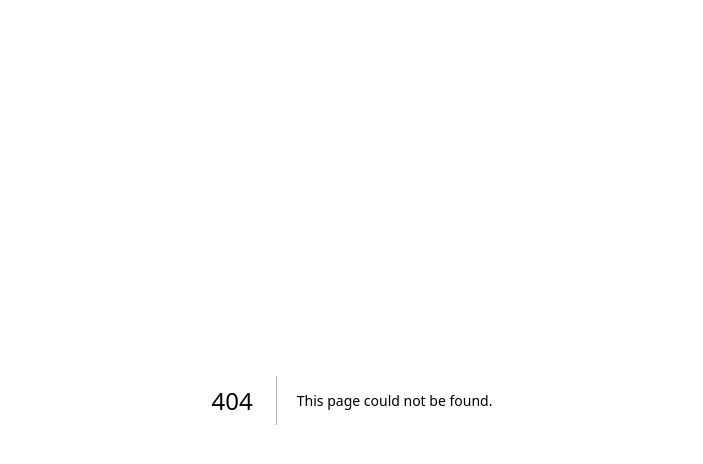
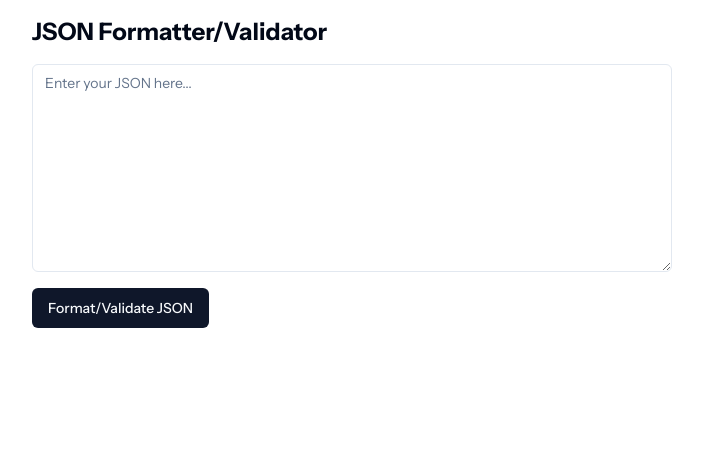
Before and after one commit to anas283/tool-hive, a Next.js app: page /json-formatter in a window 1280 px wide. Before the commit this address had no page. Shown: the top 464 px of the page, without its empty margins (288-991 px from the left). Built offline with nearby package versions, Linux system fonts and the light colour scheme.

Commit message:
Added JSON formatter

```diff
--- /dev/null
+++ b/src/app/json-formatter/json-formatter.tsx
@@ -0,0 +1,74 @@
+"use client"
+
+import React, { useState } from 'react';
+import { Textarea } from "@/components/ui/textarea";
+import { Button } from "@/components/ui/button";
+import { Alert, AlertDescription } from "@/components/ui/alert";
+import { Copy } from 'lucide-react';
+
+const JsonFormatterValidator = () => {
+  const [input, setInput] = useState('');
+  const [output, setOutput] = useState('');
+  const [error, setError] = useState('');
+  const [copied, setCopied] = useState(false);
+
+  const formatJson = () => {
+    try {
+      const parsed = JSON.parse(input);
+      setOutput(JSON.stringify(parsed, null, 2));
+      setError('');
+    } catch (e: any) {
+      setError('Invalid JSON: ' + e.message);
+      setOutput('');
+    }
+  };
+
+  const handleCopy = () => {
+    navigator.clipboard.writeText(output).then(() => {
+      setCopied(true); // Set copied state to true when text is copied
+
+      setTimeout(() => {
+        setCopied(false);
+      }, 1000);
+    });
+  };
+
+  return (
+    <div className="max-w-2xl mx-auto p-4 space-y-4">
+      <h1 className="text-2xl font-bold">JSON Formatter/Validator</h1>
+      <Textarea
+        placeholder="Enter your JSON here..."
+        value={input}
+        onChange={(e) => setInput(e.target.value)}
+        className="h-52"
+      />
+      <Button onClick={formatJson}>Format/Validate JSON</Button>
+      {error && (
+        <Alert variant="destructive">
+          <AlertDescription>{error}</AlertDescription>
+        </Alert>
+      )}
+      {output && (
+        <div className="relative">
+          <Button
+            variant="outline"
+            className="absolute top-3 right-3 flex gap-2"
+            onClick={handleCopy}
+          >
+            <Copy className="w-4 h-4" />
+            <h6>
+              {copied ? "Copied!" : "Copy"}
+            </h6>
+          </Button>
+          <Textarea
+            value={output}
+            readOnly
+            className="h-52"
+          />
+        </div>
+      )}
+    </div>
+  );
+};
+
+export default JsonFormatterValidator;
--- /dev/null
+++ b/src/app/json-formatter/page.tsx
@@ -0,0 +1,16 @@
+import { Metadata } from "next";
+import JsonFormatterValidator from "./json-formatter";
+
+export const metadata: Metadata = {
+  title: 'JSON Formatter',
+};
+
+const JsonFormatterPage = () => {
+  return (
+    <div>
+      <JsonFormatterValidator />
+    </div>
+  );
+}
+
+export default JsonFormatterPage;
--- a/src/app/tools-list.tsx
+++ b/src/app/tools-list.tsx
@@ -2,6 +2,7 @@ import {
   Calculator,
   CaseSensitive,
   File,
+  FileJson,
   Image,
   LetterText,
   ListTodo,
@@ -19,13 +20,6 @@ export const tools = [
     link: "word-counter",
   },
   {
-    name: "Word Generator",
-    icon: (
-      <LetterText className="ease-in-out duration-150 group-hover:text-white" />
-    ),
-    link: "",
-  },
-  {
     name: "Lorem Ipsum Generator",
     icon: (
       <CaseSensitive className="ease-in-out duration-150 group-hover:text-white" />
@@ -36,11 +30,6 @@ export const tools = [
     name: "Image Compressor",
     icon: <Image className="ease-in-out duration-150 group-hover:text-white" />,
     link: "image-compressor",
-  },
-  {
-    name: "File Compressor",
-    icon: <File className="ease-in-out duration-150 group-hover:text-white" />,
-    link: "",
   },
   {
     name: "Notes",
@@ -70,4 +59,11 @@ export const tools = [
     ),
     link: "qr-code-generator",
   },
+  {
+    name: "JSON Formatter",
+    icon: (
+      <FileJson className="ease-in-out duration-150 group-hover:text-white" />
+    ),
+    link: "json-formatter",
+  },
 ];
--- /dev/null
+++ b/src/components/ui/alert.tsx
@@ -0,0 +1,59 @@
+import * as React from "react"
+import { cva, type VariantProps } from "class-variance-authority"
+
+import { cn } from "@/lib/utils"
+
+const alertVariants = cva(
+  "relative w-full rounded-lg border p-4 [&>svg~*]:pl-7 [&>svg+div]:translate-y-[-3px] [&>svg]:absolute [&>svg]:left-4 [&>svg]:top-4 [&>svg]:text-foreground",
+  {
+    variants: {
+      variant: {
+        default: "bg-background text-foreground",
+        destructive:
+          "border-destructive/50 text-destructive dark:border-destructive [&>svg]:text-destructive",
+      },
+    },
+    defaultVariants: {
+      variant: "default",
+    },
+  }
+)
+
+const Alert = React.forwardRef<
+  HTMLDivElement,
+  React.HTMLAttributes<HTMLDivElement> & VariantProps<typeof alertVariants>
+>(({ className, variant, ...props }, ref) => (
+  <div
+    ref={ref}
+    role="alert"
+    className={cn(alertVariants({ variant }), className)}
+    {...props}
+  />
+))
+Alert.displayName = "Alert"
+
+const AlertTitle = React.forwardRef<
+  HTMLParagraphElement,
+  React.HTMLAttributes<HTMLHeadingElement>
+>(({ className, ...props }, ref) => (
+  <h5
+    ref={ref}
+    className={cn("mb-1 font-medium leading-none tracking-tight", className)}
+    {...props}
+  />
+))
+AlertTitle.displayName = "AlertTitle"
+
+const AlertDescription = React.forwardRef<
+  HTMLParagraphElement,
+  React.HTMLAttributes<HTMLParagraphElement>
+>(({ className, ...props }, ref) => (
+  <div
+    ref={ref}
+    className={cn("text-sm [&_p]:leading-relaxed", className)}
+    {...props}
+  />
+))
+AlertDescription.displayName = "AlertDescription"
+
+export { Alert, AlertTitle, AlertDescription }
```
